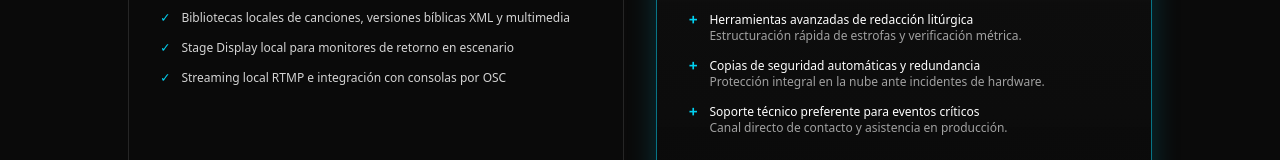
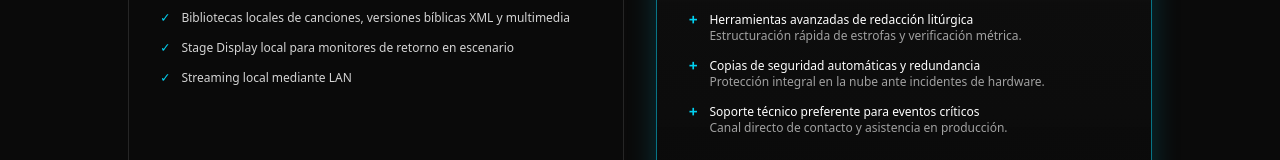
Before and after one commit to TheVixcho/ProyecThor, a React (Vite) app in the folder web/: page / in a window 1280 px wide. Shown: the part 4371-4531 px from the top of the page. Built offline with nearby package versions, Linux system fonts and the light colour scheme.

Commit message:
feat(web): update free plan feature to 'Streaming local mediante LAN'

```diff
--- a/web/src/App.jsx
+++ b/web/src/App.jsx
@@ -567,7 +567,7 @@ export default function App() {
                     </div>
                     <div className="flex items-start gap-3">
                       <span className="text-cyan-400 font-mono text-sm leading-none font-bold">✓</span>
-                      <span>Streaming local RTMP e integración con consolas por OSC</span>
+                      <span>Streaming local mediante LAN</span>
                     </div>
                   </div>
                 </div>
```
